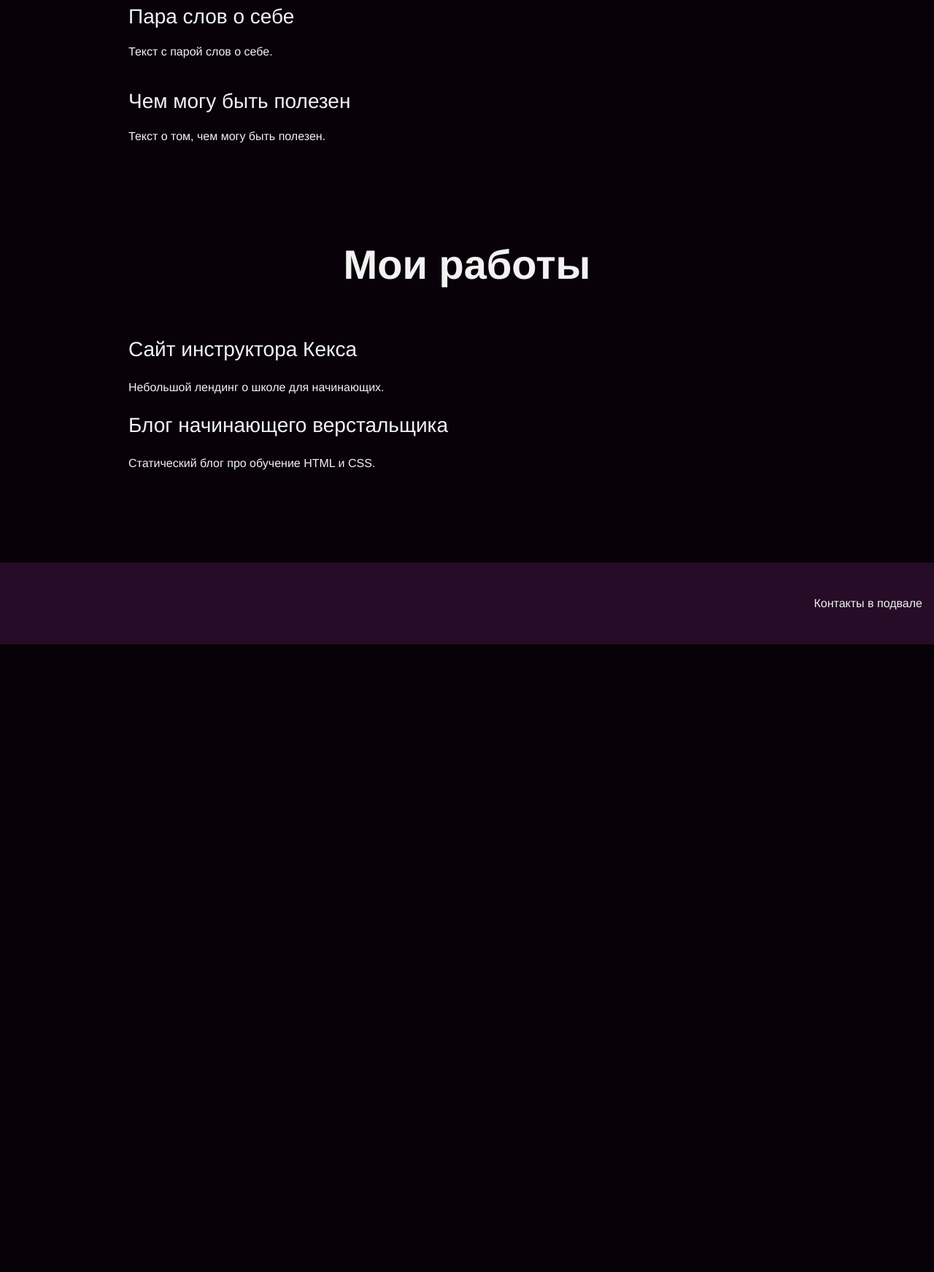
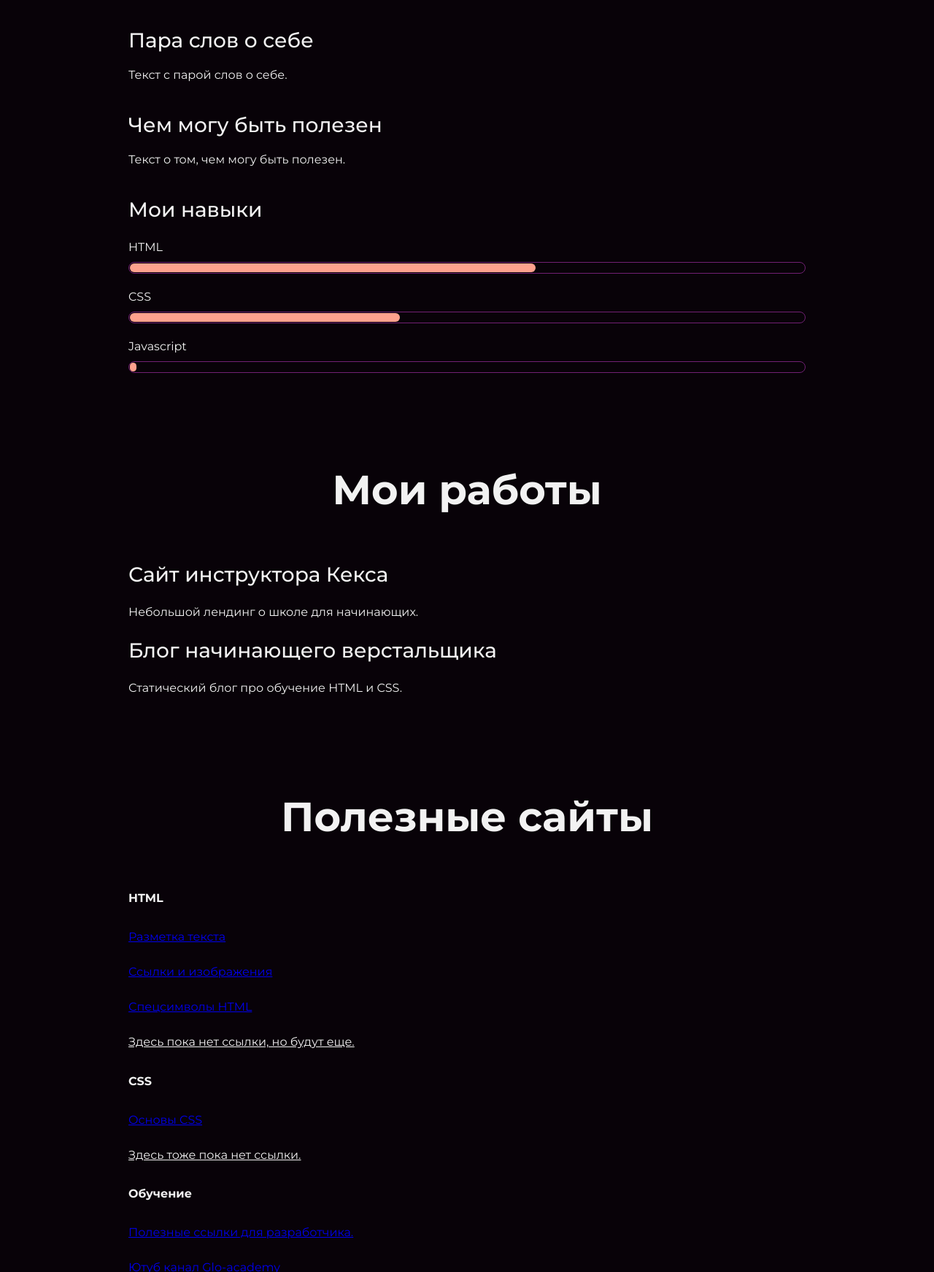
Before and after one commit to south69/portfolio, a plain HTML site: page index.html in a window 1280 px wide. Shown: the part 1057-2800 px from the top of the page at 73% size. Before the commit the page ends 1940 px from the top, so only its background shows below. Drawn offline with Linux system fonts and the light colour scheme.

```diff
--- a/index.html
+++ b/index.html
@@ -3,18 +3,20 @@
   <head>
     <meta charset="UTF-8">
     <link rel="stylesheet" href="style.css">
-    <title>Портфолио Junior верстальщика</title>
+    <link href="https://fonts.googleapis.com/css?family=Montserrat:400,500,700|Old+Standard+TT&display=swap&subset=cyrillic" rel="stylesheet">
+    <title>Портфолио South69</title>
   </head>
 
   <body>
     <header class="page-header">
     	<div class="container">
-      Контакты в шапке
+    		<a href="mailto:sandr.south@gmail.com" class="header-email">sandr.south@gmail.com</a><br>
+    		<a href="tel:+79**899**69" class="header-phone">+7 9** 899 ** 69</a>
       	</div>
     </header>
     <section class="hero-image">
     	<div class="container">
-      <h1 class="heading">Неопознанный Енот</h1>
+      <h1 class="heading">South69</h1>
       <p>Junior верстальщик</p>
       	</div>
     </section>
@@ -26,24 +28,58 @@
       <p>Текст с парой слов о себе.</p>
       <h3>Чем могу быть полезен</h3>
       <p>Текст о том, чем могу быть полезен.</p>
+      			<div class="slills">
+      				<h3>Мои навыки</h3>
+      					<dl class="skills list">
+      						<dt>HTML</dt> <!-- class="skill-html" -->
+      						<dd class="level"><div style="width: 60%">60%</div></dd>
+      						<dt>CSS</dt> <!-- class="skill-css" -->
+      						<dd class="level"><div style="width: 40%">60%</div></dd>
+
+      						<dt>Javascript</dt> <!--когда будет картинка для js добавить (<dt class="skills-js">)   + не забудь раскомментировать стиль в css (style.css)-->
+      						<dd class="level"><div style="width: 1%">1%</div></dd>
+      					</dl>
+      			</div>
       	</div>
     </section>
+
 
     <section class="portfolio">
     	<div class="container">
       <h2 class="subheading">Мои работы</h2>
 
-      <h3>Сайт инструктора Кекса</h3>
+      <h3>Сайт инструктора Кекса</h3> <!-- добавить ссылку на портфолио по дням обучения Кекса (там, где ссылки на каждый день)  -->
       <p>Небольшой лендинг о школе для начинающих.</p>
 
       <h3>Блог начинающего верстальщика</h3>
       <p>Статический блог про обучение HTML и CSS.</p>
       	</div>
     </section>
+			<section class="portfolio">
+    			<div class="container">
+      				<h2 class="subheading">Полезные сайты</h2>
+      					<h4>HTML</h4>
+      						<p><a href="https://htmlacademy.ru/courses/301/run/20" target="_blank">Разметка текста</a></p> <!-- ! (target="_blank") открывает ссылку в новом окне, НЕ ВАЛИДНЫЙ для HTML4, придумать, как заменить -->
+      						<p><a href="https://htmlacademy.ru/courses/305/run/16" target="_blank">Ссылки и изображения</a></p>
+      						<p><a href="https://html5book.ru/specsimvoly-html/" target="_blank">Спецсимволы HTML</a></p>
+      						<p class="p-blue-color"><u>Здесь пока нет ссылки, но будут еще.</u></p>
+      					<h4>CSS</h4>
+      						<p><a href="https://htmlacademy.ru/courses/307/run/16" target="_blank">Основы CSS</a></p>
+      						<p class="p-blue-color"><u>Здесь тоже пока нет ссылки.</u></p>
+
+
+      					<h4>Обучение</h4>
+      						<p><a href="https://aislam23.github.io/links/" target="_blank">Полезные ссылки для разработчика.</a></p>
+      						<p><a href="https://www.youtube.com/channel/UCVswRUcKC-M35RzgPRv8qUg" target="_blank">Ютуб канал Glo-academy</a></p>
+      						<p><a href="https://developer.mozilla.org/en-US/docs/Web/HTML" target="_blank">MDN. Библиотека Mozilla</a></p>
+							<p class="p-blue-color"><u>Да, и здесь нет ссылки, хватит нажимать на подчеркнутый текст</u></p>
+      			</div>
+    		</section>
+
 
     <footer class="page-footer">
     	<div class="container">
-      Контакты в подвале
+      <p>Контакты в подвале &#10084</p>
   		</div>
     </footer>
   </body>
```
Also changed, not shown: outlines.css (line endings or trailing spaces).
